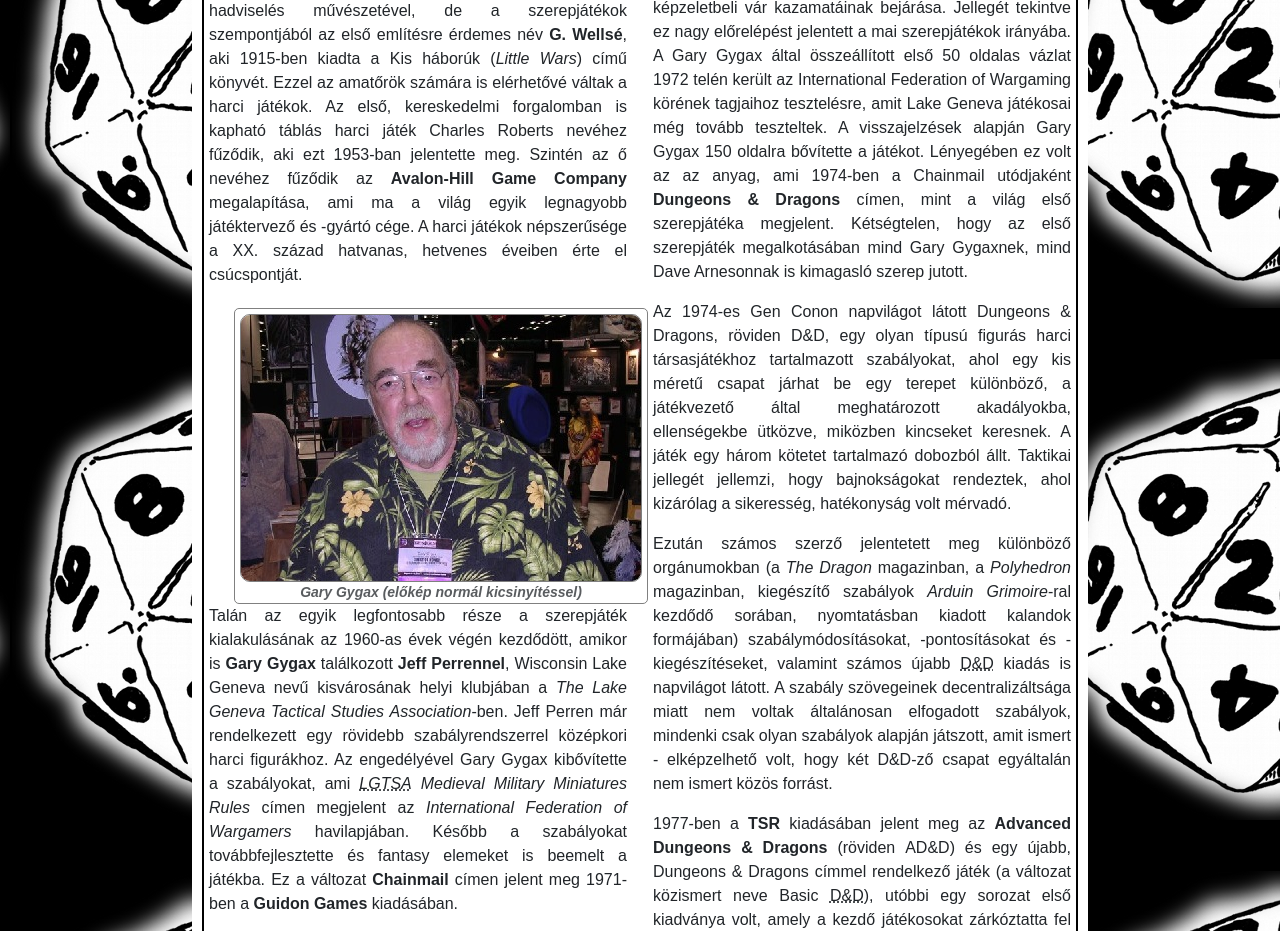
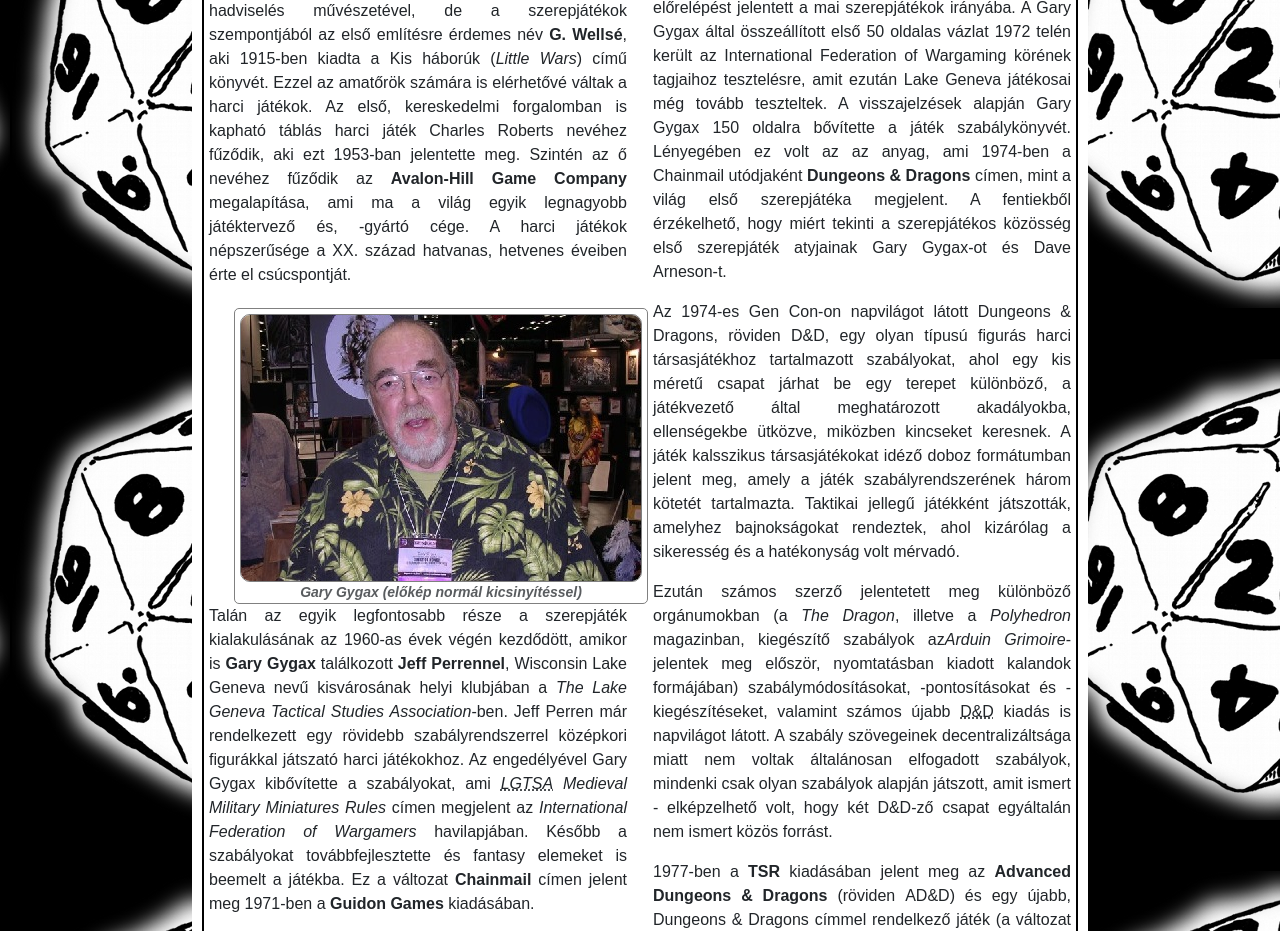
Before and after one commit to Daorne/daorne, a plain HTML site: page index.html in a window 1280 px wide. Shown: the part 675-1606 px from the top of the page. Drawn offline with nearby package versions, Linux system fonts and the light colour scheme.

Commit message:
Add files via upload

```diff
--- a/index.html
+++ b/index.html
@@ -63,7 +63,7 @@
         <article id="tortenelem">
             <h2>A szerepjáték kialakulása</h2>
             <p>
-                A szerepjátékok előfutárának is felfogható harci játékok egészen az ókorig nyúlnak vissza. A különböző ütközetek vér nélküli modellezése szinte egy idős magával a hadviselés művészetével, de a szerepjátékok szempontjából az első említésre érdemes név <strong>G. Wellsé</strong>, aki 1915-ben kiadta a Kis háborúk (<span lang="en"><i>Little Wars</i></span>) című könyvét. Ezzel az amatőrök számára is elérhetővé váltak a harci játékok. Az első, kereskedelmi forgalomban is kapható táblás harci játék Charles Roberts nevéhez fűződik, aki ezt 1953-ban jelentette meg. Szintén az ő nevéhez fűződik az <span lang="en"><strong>Avalon-Hill Game Company</strong></span> megalapítása, ami ma a világ egyik legnagyobb játéktervező és -gyártó cége. A harci játékok népszerűsége a XX. század hatvanas, hetvenes éveiben érte el csúcspontját.
+                A szerepjátékok előfutárának is felfogható harci játékok egészen az ókorig nyúlnak vissza. A különböző ütközetek vér nélküli modellezése szinte egy idős magával a hadviselés művészetével, de a szerepjátékok szempontjából az első említésre érdemes név <strong>G. Wellsé</strong>, aki 1915-ben kiadta a Kis háborúk (<span lang="en"><i>Little Wars</i></span>) című könyvét. Ezzel az amatőrök számára is elérhetővé váltak a harci játékok. Az első, kereskedelmi forgalomban is kapható táblás harci játék Charles Roberts nevéhez fűződik, aki ezt 1953-ban jelentette meg. Szintén az ő nevéhez fűződik az <span lang="en"><strong>Avalon-Hill Game Company</strong></span> megalapítása, ami ma a világ egyik legnagyobb játéktervező és, -gyártó cége. A harci játékok népszerűsége a XX. század hatvanas, hetvenes éveiben érte el csúcspontját.
             </p>
             <figure>
                 <a href="media/Gary_Gygax.jpg" title="A Gary Gygax-ról készült kép megtekintése nagyobb változatban">
@@ -72,7 +72,7 @@
                 <figcaption class="figure-caption">Gary Gygax (előkép normál kicsinyítéssel)</figcaption>
             </figure>
             <p>
-                Talán az egyik legfontosabb része a szerepjáték kialakulásának az 1960-as évek végén kezdődött, amikor is <strong>Gary Gygax</strong> találkozott <strong>Jeff Perrennel</strong>, <span lang="en">Wisconsin Lake Geneva</span> nevű kisvárosának helyi klubjában a <span lang="en"><i>The Lake Geneva Tactical Studies Association</i></span>-ben. Jeff Perren már rendelkezett egy rövidebb szabályrendszerrel középkori harci figurákhoz. Az engedélyével Gary Gygax kibővítette a szabályokat, ami <span lang="en"><abbr title="Lake Geneva Tactical Studies Association"><i>LGTSA</i></abbr> <i>Medieval Military Miniatures Rules</i></span> címen megjelent az <span lang="en"><i>International Federation of Wargamers</i></span> havilapjában. Később a szabályokat továbbfejlesztette és fantasy elemeket is beemelt a játékba. Ez a változat <span lang="en"><strong>Chainmail</strong></span> címen jelent meg 1971-ben a <span lang="en"><strong>Guidon Games</strong></span> kiadásában.
+                Talán az egyik legfontosabb része a szerepjáték kialakulásának az 1960-as évek végén kezdődött, amikor is <strong>Gary Gygax</strong> találkozott <strong>Jeff Perrennel</strong>, <span lang="en">Wisconsin Lake Geneva</span> nevű kisvárosának helyi klubjában a <span lang="en"><i>The Lake Geneva Tactical Studies Association</i></span>-ben. Jeff Perren már rendelkezett egy rövidebb szabályrendszerrel középkori figurákkal játszató harci játékokhoz. Az engedélyével Gary Gygax kibővítette a szabályokat, ami <span lang="en"><abbr title="Lake Geneva Tactical Studies Association"><i>LGTSA</i></abbr> <i>Medieval Military Miniatures Rules</i></span> címen megjelent az <span lang="en"><i>International Federation of Wargamers</i></span> havilapjában. Később a szabályokat továbbfejlesztette és fantasy elemeket is beemelt a játékba. Ez a változat <span lang="en"><strong>Chainmail</strong></span> címen jelent meg 1971-ben a <span lang="en"><strong>Guidon Games</strong></span> kiadásában.
             </p>
             <figure>
                 <a href="media/Dave_Arneson.jpg" title="A Dave Arneson-ról készült kép megtekintése nagyobb változatban">
@@ -81,13 +81,13 @@
                 <figcaption class="figure-caption">Dave Arneson (előkép normál kicsinyítéssel)</figcaption>
             </figure>
             <p>
-                <strong>Dave Arneson</strong> a következő név, akit meg kell említeni. Ő már egy ideje kísérletezett a <span lang="en">Chainmail</span> szabályrendszerével és némileg próbálta átalakítani. Levelezés, majd egy Gen Conon történt személyes találkozó után megkezdődött a kisebb csapatoknak szóló játék kialakítása. A szabályok kidolgozása Gary Gygaxre hárult, de Dave Arnesonnak és a témával szintén foglalkozó Dave Megarynek is határozott ötletei voltak. 1970-71 környékén vette kezdetét a Dave Arneson által vezetett <span lang="en"><strong>Blackmoore</strong></span> várbörötön-kampány, ahol a szokásos európai hadszíntereket felváltotta egy képzeletbeli vár kazamatáinak bejárása. Jellegét tekintve ez nagy előrelépést jelentett a mai szerepjátékok irányába. A Gary Gygax által összeállított első 50 oldalas vázlat 1972 telén került az <span lang="en">International Federation of Wargaming</span> körének tagjaihoz tesztelésre, amit Lake Geneva játékosai még tovább teszteltek. A visszajelzések alapján Gary Gygax 150 oldalra bővítette a játékot. Lényegében ez volt az az anyag, ami 1974-ben a <span lang="en">Chainmail</span> utódjaként <span lang="en"><strong>Dungeons & Dragons</strong></span> címen, mint a világ első szerepjátéka megjelent. Kétségtelen, hogy az első szerepjáték megalkotásában mind Gary Gygaxnek, mind Dave Arnesonnak is kimagasló szerep jutott.
+                <strong>Dave Arneson</strong> a következő név, akit meg kell említeni. Ő már egy ideje kísérletezett a <span lang="en">Chainmail</span> szabályrendszerével és némileg próbálta átalakítani. Levelezés, majd egy <span lang="en">Gen Con</span>-on történt személyes találkozó után megkezdődött a kisebb csapatoknak szóló játék kialakítása. A szabályok kidolgozása Gary Gygaxre hárult, de Dave Arnesonnak és a témával szintén foglalkozó Dave Megarynek is határozott ötletei voltak. 1970-71 környékén vette kezdetét a Dave Arneson által vezetett <span lang="en"><strong>Blackmoore</strong></span> várbörtön-kampány, ahol a szokásos európai hadszíntereket felváltotta egy képzeletbeli vár kazamatáinak bejárása. Jellegét tekintve ez nagy előrelépést jelentett a mai szerepjátékok irányába. A Gary Gygax által összeállított első 50 oldalas vázlat 1972 telén került az <span lang="en">International Federation of Wargaming</span> körének tagjaihoz tesztelésre, amit ezután Lake Geneva játékosai még tovább teszteltek. A visszajelzések alapján Gary Gygax 150 oldalra bővítette a játék szabálykönyvét. Lényegében ez volt az az anyag, ami 1974-ben a <span lang="en">Chainmail</span> utódjaként <span lang="en"><strong>Dungeons & Dragons</strong></span> címen, mint a világ első szerepjátéka megjelent. A fentiekből érzékelhető, hogy miért tekinti a szerepjátékos közösség első szerepjáték atyjainak Gary Gygax-ot és Dave Arneson-t.
                 </p>
             <p>
-                Az 1974-es Gen Conon napvilágot látott <span lang="en">Dungeons & Dragons</span>, röviden <span lang="en">D&D</span>, egy olyan típusú figurás harci társasjátékhoz tartalmazott szabályokat, ahol egy kis méretű csapat járhat be egy terepet különböző, a játékvezető által meghatározott akadályokba, ellenségekbe ütközve, miközben kincseket keresnek. A játék egy három kötetet tartalmazó dobozból állt. Taktikai jellegét jellemzi, hogy bajnokságokat rendeztek, ahol kizárólag a sikeresség, hatékonyság volt mérvadó.
+                Az 1974-es <span lang="en">Gen Con</span>-on napvilágot látott <span lang="en">Dungeons & Dragons</span>, röviden <span lang="en">D&D</span>, egy olyan típusú figurás harci társasjátékhoz tartalmazott szabályokat, ahol egy kis méretű csapat járhat be egy terepet különböző, a játékvezető által meghatározott akadályokba, ellenségekbe ütközve, miközben kincseket keresnek. A játék kalsszikus társasjátékokat idéző doboz formátumban jelent meg, amely a játék szabályrendszerének három kötetét tartalmazta. Taktikai jellegű játékként játszották, amelyhez bajnokságokat rendeztek, ahol kizárólag a sikeresség és a hatékonyság volt mérvadó.
             </p>
             <p>
-                Ezután számos szerző jelentetett meg különböző orgánumokban (a <span lang="en"><i>The Dragon</i></span> magazinban, a <span lang="en"><i>Polyhedron</i></span> magazinban, kiegészítő szabályok <span lang="en"><i>Arduin Grimoire</i></span>-ral kezdődő sorában, nyomtatásban kiadott kalandok formájában) szabálymódosításokat, -pontosításokat és -kiegészítéseket, valamint számos újabb <span lang="en"><abbr title="Dungeons and Dragons">D&D</abbr></span> kiadás is napvilágot látott. A szabály szövegeinek decentralizáltsága miatt nem voltak általánosan elfogadott szabályok, mindenki csak olyan szabályok alapján játszott, amit ismert - elképzelhető volt, hogy két <span lang="en">D&D</span>-ző csapat egyáltalán nem ismert közös forrást.
+                Ezután számos szerző jelentetett meg különböző orgánumokban (a <span lang="en"><i>The Dragon</i></span>, illetve a <span lang="en"><i>Polyhedron</i></span> magazinban, kiegészítő szabályok az<span lang="en"><i>Arduin Grimoire</i></span>-jelentek meg először, nyomtatásban kiadott kalandok formájában) szabálymódosításokat, -pontosításokat és -kiegészítéseket, valamint számos újabb <span lang="en"><abbr title="Dungeons and Dragons">D&D</abbr></span> kiadás is napvilágot látott. A szabály szövegeinek decentralizáltsága miatt nem voltak általánosan elfogadott szabályok, mindenki csak olyan szabályok alapján játszott, amit ismert - elképzelhető volt, hogy két <span lang="en">D&D</span>-ző csapat egyáltalán nem ismert közös forrást.
             </p>
             <p>
                 1977-ben a <strong>TSR</strong> kiadásában jelent meg az <span lang="en"><strong>Advanced Dungeons & Dragons</strong></span> (röviden <span lang="en">AD&D</span>) és egy újabb, <span lang="en">Dungeons & Dragons</span> címmel rendelkező játék (a változat közismert neve <span lang="en">Basic <abbr title="Dungeons and Dragons">D&D</abbr></span>), utóbbi egy sorozat első kiadványa volt, amely a kezdő játékosokat zárkóztatta fel az <span lang="en"><abbr title="Advanced Dungeons and Dragons">AD&D</abbr></span>-hez. Ezek megjelenésekor már piacon voltak a versenytársak is (például <span lang="en">Tunnels & Trolls, RuneQuest, DragonQuest, Traveller, The Fantasy Trip</span>), és ekkorra már fokozatosan kialakultak a maihoz hasonló szerepjátszási szokások is.
```
